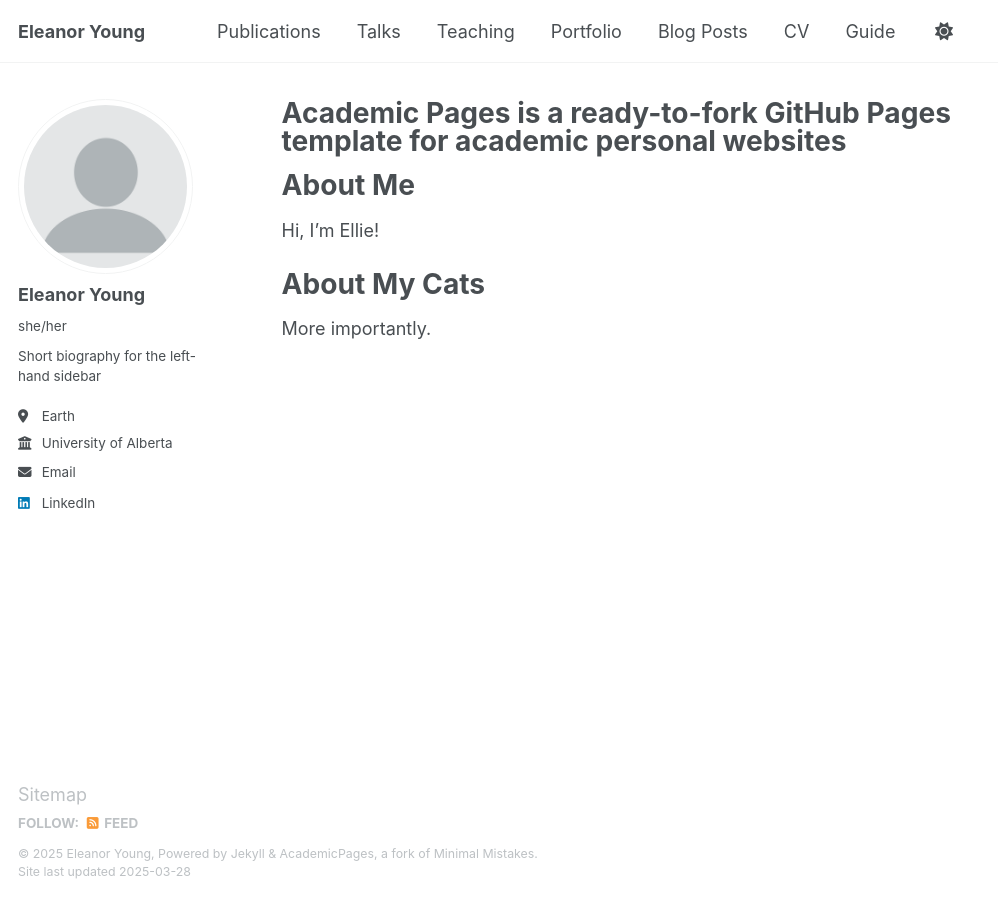
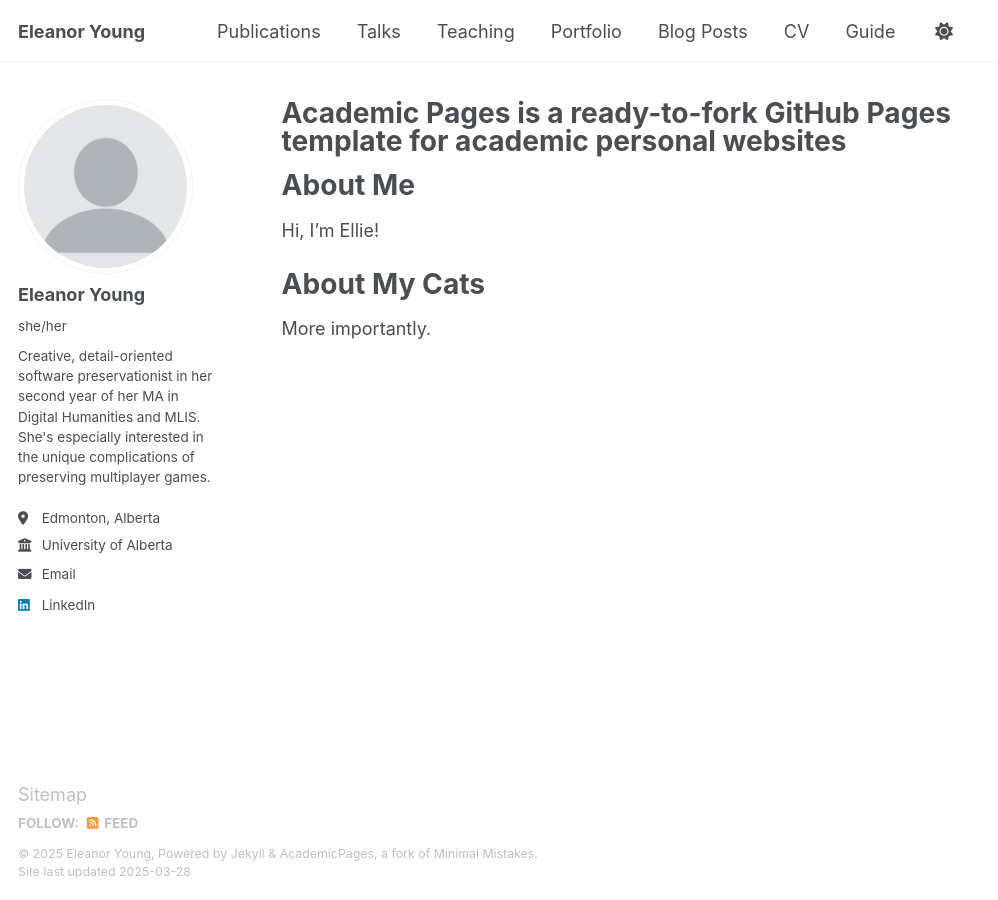
Before and after one commit to Eleanor-Young/me, a Jekyll site: the page built from _pages/about.md, in a window 1280 px wide. Shown: the whole page, without its empty margins (0-998 px from the left). Built offline with Jekyll 4.4.1, drawn with Linux system fonts in a browser that asks for light colours.

Commit message:
Update _config.yml

```diff
--- a/_config.yml
+++ b/_config.yml
@@ -12,7 +12,7 @@ site_theme               : "default"
 title                    : "Eleanor Young"
 title_separator          : "-"
 name                     : &name "Eleanor Young"
-description              : &description "I like playing games new and old, petting cats, software preservation, and history!"
+description              : &description "Eleanor Young (Ellie) is a creative, detail-oriented software preservationist and computer historian in the second year of her MA in Digital Humanities and Master of Library and Information Studies. Her research interests include emulation for software preservation, significant properties of multiplayer games, archival practice, and book history."
 url                      : https://eleanor-young.github.io # the base hostname & protocol for your site e.g. "https://[your GitHub username].github.io"
 baseurl                  : "/me" # the subpath of your site, e.g. "/blog"
 repository               : "me/eleanor-young.github.io"
@@ -25,8 +25,8 @@ author:
   avatar           : "profile.png"
   name             : "Eleanor Young"
   pronouns         : "she/her"
-  bio              : "Short biography for the left-hand sidebar"
-  location         : "Earth"
+  bio              : "Creative, detail-oriented software preservationist in her second year of her MA in Digital Humanities and MLIS. She's especially interested in the unique complications of preserving multiplayer games."
+  location         : "Edmonton, Alberta"
   employer         : "University of Alberta"
   uri              : # URL
   email            : "esyoung1@ualberta.ca"
@@ -77,10 +77,10 @@ author:
 
 # Publication Category - The following the list of publication categories and their headings
 publication_category:
-  books:
-    title: 'Books'
-  manuscripts:
-    title: 'Journal Articles'
+  #books:
+    #title: 'Books'
+  #manuscripts:
+    #title: 'Journal Articles'
   conferences:
     title: 'Conference Papers'
 
```
